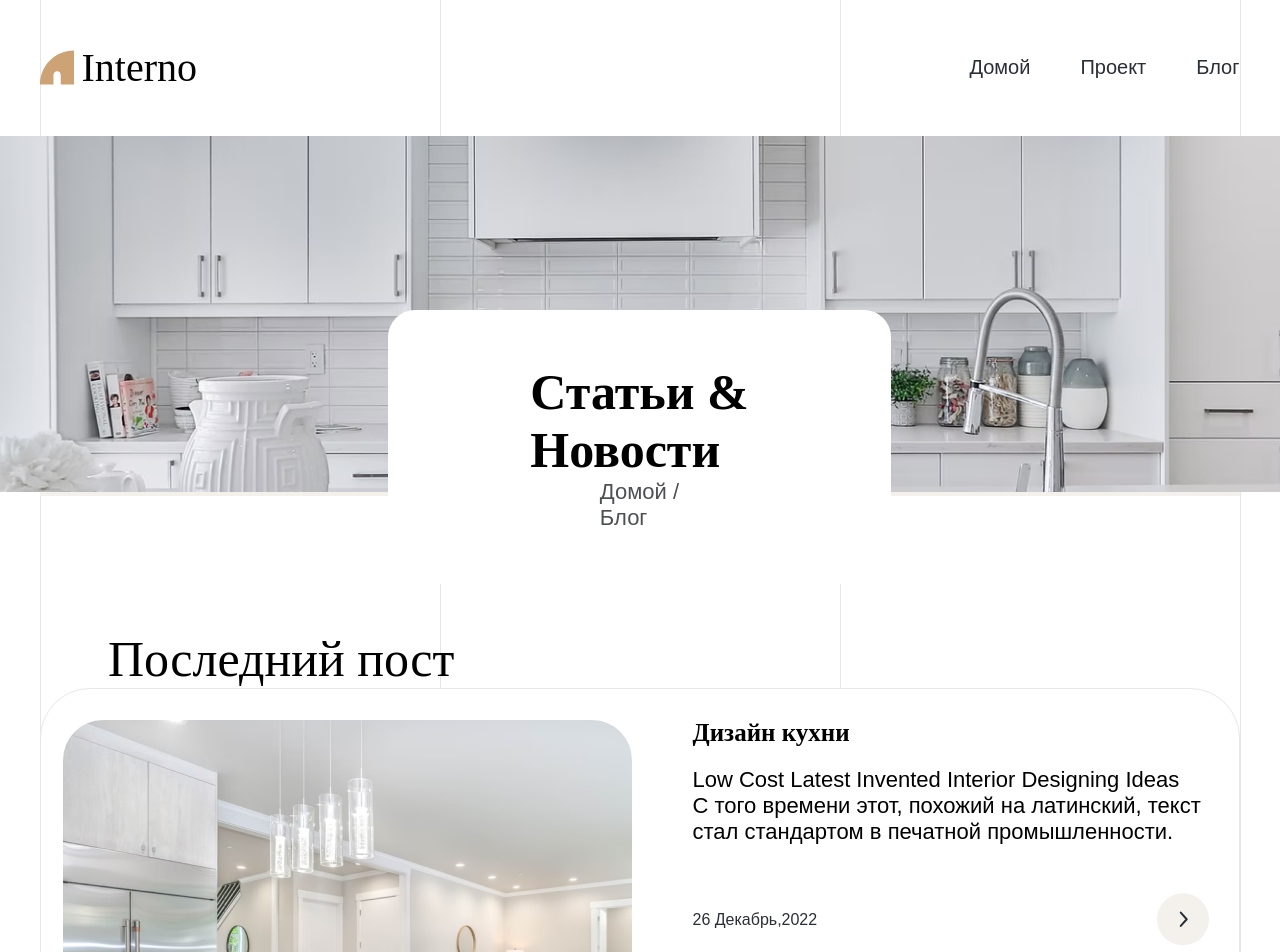
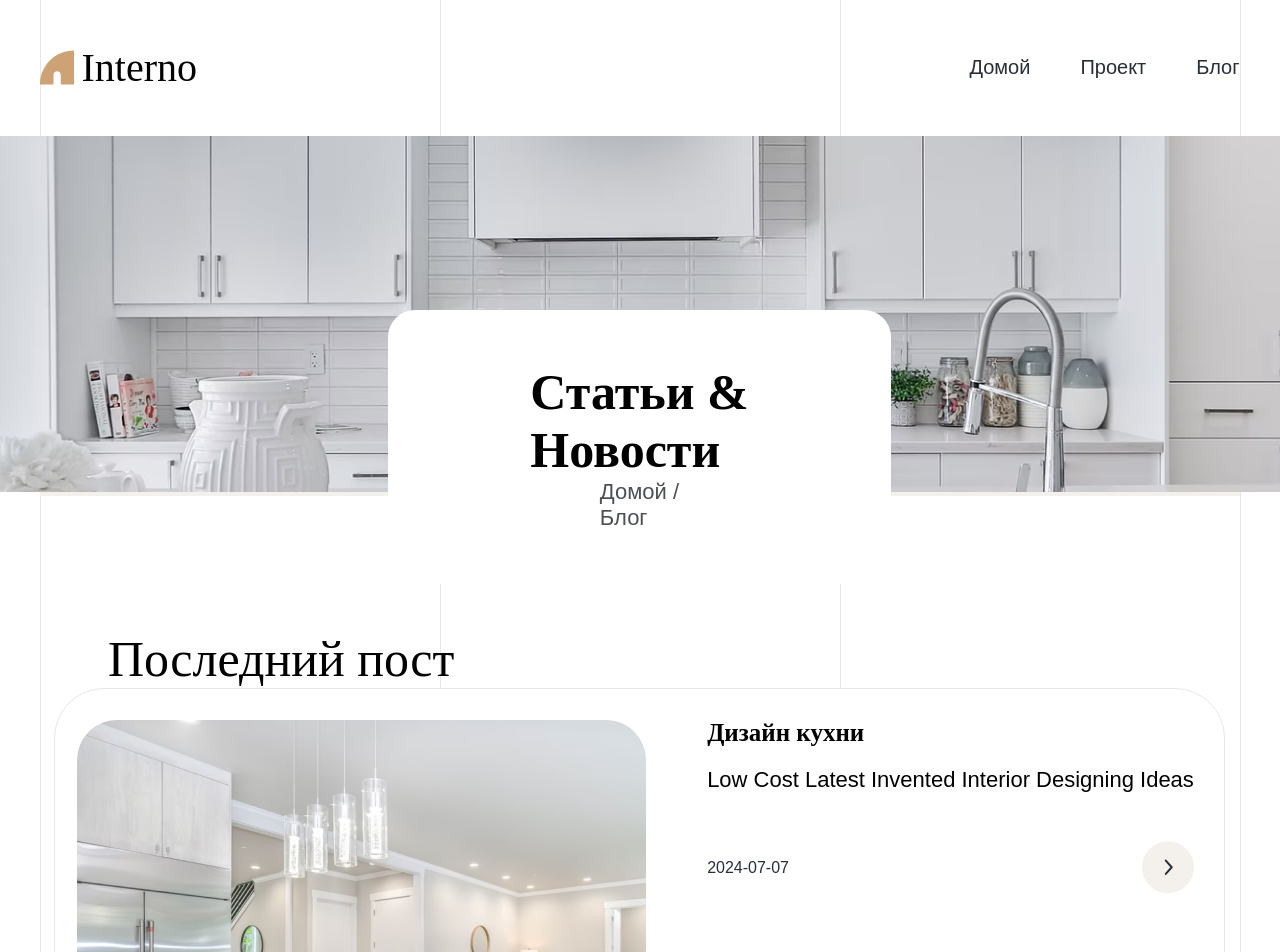
Before and after one commit to ZIPcde/VUE_04_VueX_Added, a Vue app: page /blog in a window 1280 px wide. Shown: the top 952 px of the page. Built offline with nearby package versions, Linux system fonts and the light colour scheme.

Commit message:
saving Blog Page corrected

```diff
--- a/src/components/BlogDetailsMainNewsComponent.vue
+++ b/src/components/BlogDetailsMainNewsComponent.vue
@@ -17,7 +17,11 @@
         </div>
       </div>
       <ol class="blog_details-news-holder">
-          <li v-for="(article, index) in otherArticles" :key="index" @click="toggleArticleExpansion(index)">
+        <li
+          v-for="(article, index) in filteredArticles"
+          :key="index"
+          @click="toggleArticleExpansion(index)"
+          :class="{ selected: article === expandedArticle }">
           <div class="simple_news">
             <h2>{{ article.theme }}</h2>
             <p>{{ article.article_date }}</p>
@@ -53,7 +57,8 @@
     return {
       articles: articlesExport,
       filteredArticles: articlesExport,
-        currentTag: null
+      currentTag: null,
+      expandedIndex: null
     };
   },
   computed: {
@@ -61,26 +66,34 @@
       return [...new Set(this.articles.map(article => article.themeFilter))];
     },
     expandedArticle() {
-        return this.filteredArticles.find(article => article.expanded);
+      return this.expandedIndex !== null ? this.filteredArticles[this.expandedIndex] : null;
     },
     otherArticles() {
-        return this.filteredArticles.filter(article => !article.expanded);
+      return this.filteredArticles.filter((_, index) => index !== this.expandedIndex);
     }
   },
   methods: {
     toggleArticleExpansion(index) {
-        this.filteredArticles.forEach((_, i) => {
-          this.filteredArticles[i].expanded = (i === index);
-        });
+      this.expandedIndex = this.expandedIndex === index ? null : index;
     },
     filterByTag(tag) {
       this.currentTag = tag;
       this.filteredArticles = this.articles.filter(article => article.themeFilter === tag);
+      this.expandedIndex = null; // Сбросить развернутую статью при фильтрации
     },
     resetFilter() {
       this.currentTag = null;
       this.filteredArticles = this.articles;
+      this.expandedIndex = null; // Сбросить развернутую статью при сбросе фильтра
     }
   }
 };
 </script>
+
+<style scoped>
+.selected {
+  border: 2px solid rgba(255, 166, 0, 0.233);
+  border-radius: 23px;
+  background-color: bisque;
+}
+</style>
--- a/src/components/HomeFooterComponent.vue
+++ b/src/components/HomeFooterComponent.vue
@@ -13,9 +13,9 @@
             <nav class="pages">
                 <h3 class="dm-serif-display-regular font_25">Страницы</h3>
                 <ul class="nav_links-holder2 jost-font font_20">
-                    <li><a href="./index.html">Домой</a></li>
-                    <li><a href="about.php">Проект</a></li>
-                    <li><a href="./blog.html">Блог</a></li>
+                    <li><router-link to="/">Домой</router-link></li>
+                    <li><router-link to="/about">Проект</router-link></li>
+                    <li><router-link to="/blog">Блог</router-link></li>
                 </ul>
             </nav>
             <section class="footer_contacts">
--- a/src/data/articles.js
+++ b/src/data/articles.js
@@ -1,5 +1,61 @@
 export const articlesExport = [
     // Архитектура
+    {
+      theme: 'Дизайн кухни',
+      image_path: '/images/Img7.png',
+      main_text: 'Low Cost Latest Invented Interior Designing Ideas',
+      article_date: '2024-07-07',
+      themeFilter: 'Hot News',
+      expanded: false
+    },
+    {
+      theme: 'Дизайн кухни',
+      image_path: '/images/Img1.png',
+      main_text: 'Создадим лучший макет перепланировки',
+      article_date: '2024-07-06',
+      themeFilter: 'Hot News',
+      expanded: false
+    },
+    {
+      theme: 'Дизайн для жизни',
+      image_path: '/images/Img2.png',
+      main_text: 'Лучшие интерьерные идеи по низкой цене',
+      article_date: '2024-07-05',
+      themeFilter: 'Hot News',
+      expanded: false
+    },
+    {
+      theme: 'Дизайн Интерьера',
+      image_path: '/images/Img3.png',
+      main_text: 'Лучшие интерьерные решения для офисов',
+      article_date: '2024-07-04',
+      themeFilter: 'Hot News',
+      expanded: false
+    },
+    {
+      theme: 'Дизайн кухни',
+      image_path: '/images/Img4.png',
+      main_text: 'Создадим лучший макет перепланировки',
+      article_date: '2024-07-03',
+      themeFilter: 'Hot News',
+      expanded: false
+    },
+    {
+      theme: 'Дизайн для жизни',
+      image_path: '/images/Img5.png',
+      main_text: 'Лучшие интерьерные идеи по низкой цене',
+      article_date: '2024-07-02',
+      themeFilter: 'Hot News',
+      expanded: false
+    },
+    {
+      theme: 'Дизайн Интерьера',
+      image_path: '/images/Img6.png',
+      main_text: 'Лучшие интерьерные решения для офисов',
+      article_date: '2024-07-01',
+      themeFilter: 'Hot News',
+      expanded: false
+    },
     {
       theme: 'Современные тенденции в архитектуре',
       image_path: '/images/BlogDetails/architecture/1 (1).jpg',
--- a/src/views/BlogPage.vue
+++ b/src/views/BlogPage.vue
@@ -1,4 +1,3 @@
-<!-- src/components/BlogPage.vue -->
 <template>
   <div class="lines">
     <NavComponent />
@@ -7,13 +6,13 @@
       <section class="blog_news_holder">
         <h2 class="blog_news_last-h2 dm-serif-display-regular font_50">Последний пост</h2>
         <article class="extended-news">
-            <img :src="extendedNews.img" alt="img" class="news_extended_img-1" />
+          <img :src="extendedNews.image_path" alt="img" class="news_extended_img-1" />
           <div class="blog_ext-article-text">
-              <h2 class="extended-news-h2 dm-serif-display-regular font_25">{{ extendedNews.title }}</h2>
-              <p class="jost-font font_22">{{ extendedNews.text }}</p>
+            <h2 class="extended-news-h2 dm-serif-display-regular font_25">{{ extendedNews.theme }}</h2>
+            <p class="jost-font font_22">{{ extendedNews.main_text }}</p>
             <p class="jost-font font_22">{{ extendedNews.largeText }}</p><br />
             <div class="news_time-and-button-holder">
-                <time class="jost-font font_16">{{ extendedNews.date }}</time>
+              <time class="jost-font font_16">{{ extendedNews.article_date }}</time>
               <svg class="news_btn" width="52" height="53" viewBox="0 0 52 53" fill="none" xmlns="http://www.w3.org/2000/svg">
                 <circle cx="26" cy="26.267" r="26" fill="currentColor" />
                 <path d="M23.7714 32.9527L29.7143 26.267L23.7714 19.5813" stroke="#292F36" stroke-width="2" stroke-linecap="round" stroke-linejoin="round" />
@@ -22,18 +21,18 @@
           </div>
         </article>
         <div class="blog_news_card-holder">
-            <article v-for="(item, index) in data.slice(0, 6)" :key="index">
+          <article v-for="(item, index) in sortedArticles.slice(1, 7)" :key="index">
             <div class="news_article-holder">
               <div class="news_img-holder">
                 <div class="news_img_text-holder">
-                    <p class="news_img_text jost-font font_16">{{ item.title }}</p>
+                  <p class="news_img_text jost-font font_16">{{ item.theme }}</p>
                 </div>
-                  <img :src="item.img" alt="img" class="news_article_img-1" />
+                <img :src="item.image_path" alt="img" class="news_article_img-1" />
               </div>
               <div class="news_text-holder">
-                  <h3 class="jost font_25 main_theme-text">{{ item.text }}</h3>
+                <h3 class="jost font_25 main_theme-text">{{ item.main_text }}</h3>
                 <div class="news_time-and-button-holder">
-                    <time class="time jost-font font_16" :datetime="item.date">{{ item.date }}</time>
+                  <time class="time jost-font font_16" :datetime="item.article_date">{{ item.article_date }}</time>
                   <svg class="news_btn" width="52" height="53" viewBox="0 0 52 53" fill="none" xmlns="http://www.w3.org/2000/svg">
                     <circle cx="26" cy="26.267" r="26" fill="currentColor" />
                     <path d="M23.7714 32.9527L29.7143 26.267L23.7714 19.5813" stroke="#292F36" stroke-width="2" stroke-linecap="round" stroke-linejoin="round" />
@@ -52,75 +51,27 @@
 <script>
 import NavComponent from '../components/nav.vue';
 import BlogHeader from '../components/BlogHeaderComponent.vue';
-// import HomeHeader from '../components/HomeHeaderComponent.vue';
-// import HomeSection1 from '../components/HomeSection1Component.vue';
-// import HomeSection2 from '../components/HomeSection2Component.vue';
-// import HomeSection3 from '../components/HomeSection3Component.vue';
 import HomeFooter from '../components/HomeFooterComponent.vue';
+import { articlesExport } from '@/data/articles.js';
 
 export default {
   name: 'BlogPage',
   components: {
     NavComponent,
     BlogHeader,
-    // HomeHeader,
-    // HomeSection1,
-    // HomeSection2,
-    // HomeSection3,
     HomeFooter
   },
   data() {
     return {
-        data: [
-          {
-            title: 'Дизайн кухни',
-            img: '/images/Img1.png',
-            text: 'Создадим лучший макет перепланировки',
-            date: '26 Декабрь,2022'
-          },
-          {
-            title: 'Дизайн для жизни',
-            img: '/images/Img2.png',
-            text: 'Лучшие интерьерные идеи по низкой цене',
-            date: '22 Декабрь,2022'
-          },
-          {
-            title: 'Дизайн Интерьера',
-            img: '/images/Img3.png',
-            text: 'Лучшие интерьерные решения для офисов',
-            date: '25 Декабрь,2022'
-          },
-          {
-            title: 'Дизайн кухни',
-            img: '/images/Img4.png',
-            text: 'Создадим лучший макет перепланировки',
-            date: '26 Декабрь,2022'
-          },
-          {
-            title: 'Дизайн для жизни',
-            img: '/images/Img5.png',
-            text: 'Лучшие интерьерные идеи по низкой цене',
-            date: '22 Декабрь,2022'
-          },
-          {
-            title: 'Дизайн Интерьера',
-            img: '/images/Img6.png',
-            text: 'Лучшие интерьерные решения для офисов',
-            date: '25 Декабрь,2022'
-          },
-          {
-            title: 'Дизайн кухни',
-            img: '/images/Img7.png',
-            text: 'Low Cost Latest Invented Interior Designing Ideas',
-            date: '26 Декабрь,2022',
-            largeText: 'С того времени этот, похожий на латинский, текст стал стандартом в печатной промышленности.'
-          }
-        ]
+      articles: articlesExport
     };
   },
   computed: {
+    sortedArticles() {
+      return [...this.articles].sort((a, b) => new Date(b.article_date) - new Date(a.article_date));
+    },
     extendedNews() {
-        return this.data[this.data.length - 1];
+      return this.sortedArticles[0];
     }
   }
 };
```
Lines whose indentation alone changed are shown as unchanged.
